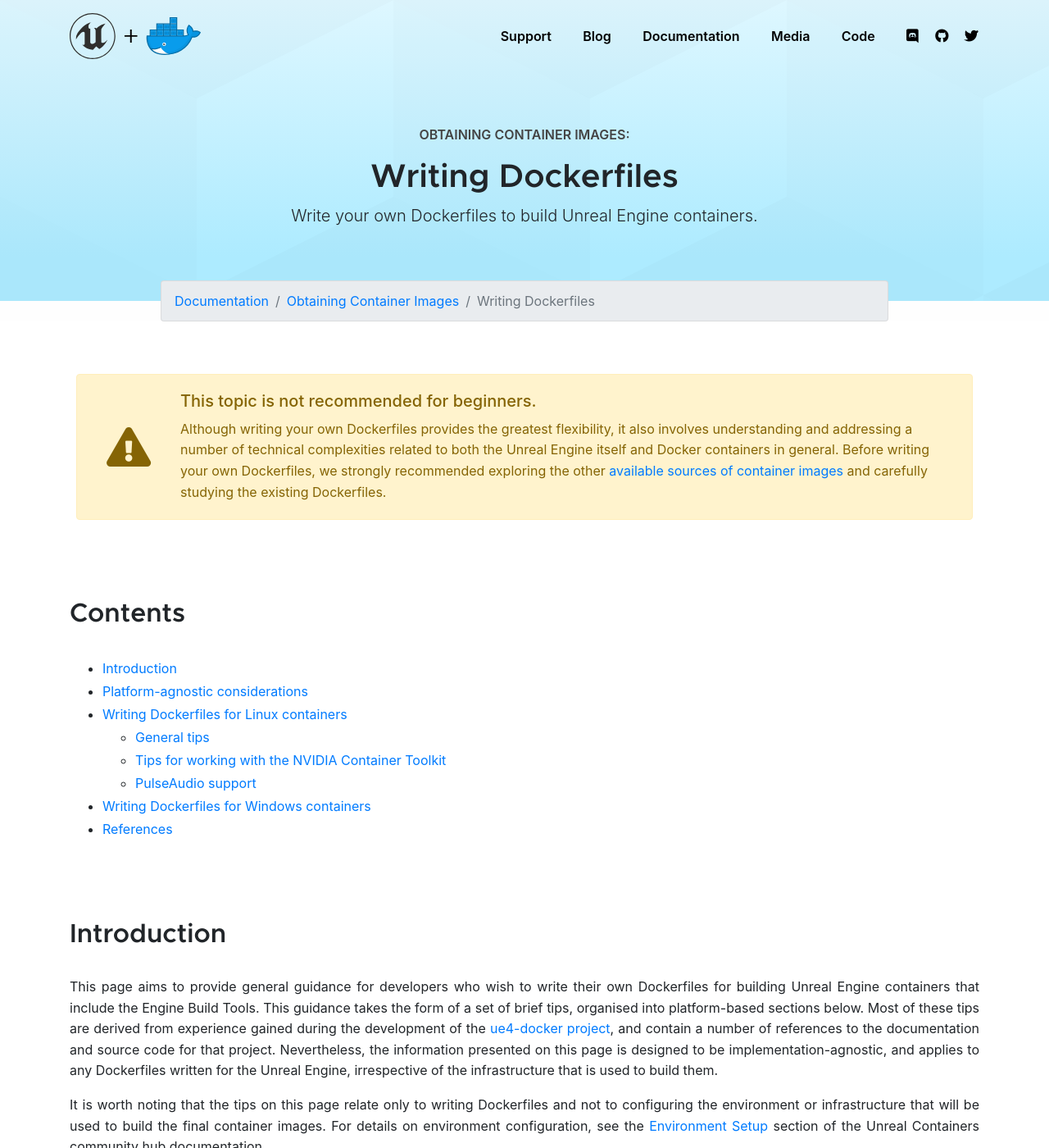
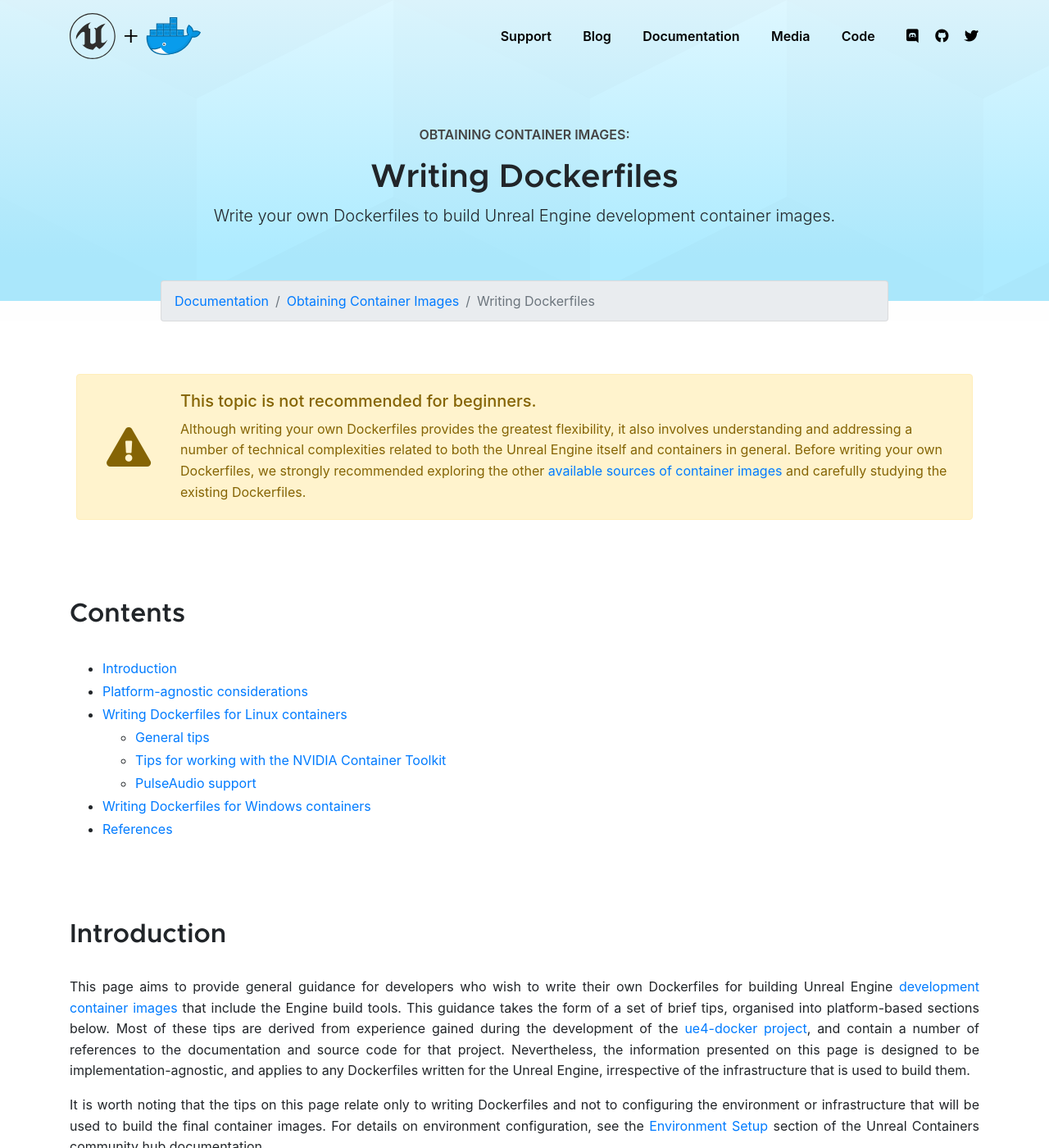
Before and after one commit to UnrealContainers/unrealcontainers.github.io, a Jekyll site: the page built from collections/_docs/obtaining-images/write-your-own.md, in a window 1280 px wide and 1400 px high. Shown: the whole window at 82% size. Built offline with Jekyll 4.4.1, drawn with Linux system fonts in a browser that asks for light colours; some of the changed text lies outside the part shown.

Commit message:
Wording tweaks in the Writing Dockerfiles page

```diff
--- a/collections/_docs/obtaining-images/write-your-own.md
+++ b/collections/_docs/obtaining-images/write-your-own.md
@@ -1,12 +1,12 @@
 ---
 title: Writing Dockerfiles
-tagline: Write your own Dockerfiles to build Unreal Engine containers.
+tagline: Write your own Dockerfiles to build Unreal Engine development container images.
 source: "Custom Dockerfiles"
 order: 4
 ---
 
 {% capture _alert_content %}
-Although writing your own Dockerfiles provides the greatest flexibility, it also involves understanding and addressing a number of technical complexities related to both the Unreal Engine itself and Docker containers in general. Before writing your own Dockerfiles, we strongly recommended exploring the other [available sources of container images](./image-sources) and carefully studying the existing Dockerfiles.
+Although writing your own Dockerfiles provides the greatest flexibility, it also involves understanding and addressing a number of technical complexities related to both the Unreal Engine itself and containers in general. Before writing your own Dockerfiles, we strongly recommended exploring the other [available sources of container images](./image-sources) and carefully studying the existing Dockerfiles.
 {% endcapture %}
 {% include alerts/warning.html title="This topic is not recommended for beginners." content=_alert_content %}
 
@@ -20,7 +20,7 @@
 
 ## Introduction
 
-This page aims to provide general guidance for developers who wish to write their own Dockerfiles for building Unreal Engine containers that include the Engine Build Tools. This guidance takes the form of a set of brief tips, organised into platform-based sections below. Most of these tips are derived from experience gained during the development of the [ue4-docker project](./ue4-docker), and contain a number of references to the documentation and source code for that project. Nevertheless, the information presented on this page is designed to be implementation-agnostic, and applies to any Dockerfiles written for the Unreal Engine, irrespective of the infrastructure that is used to build them.
+This page aims to provide general guidance for developers who wish to write their own Dockerfiles for building Unreal Engine [development container images](../concepts/image-types#development-images) that include the Engine build tools. This guidance takes the form of a set of brief tips, organised into platform-based sections below. Most of these tips are derived from experience gained during the development of the [ue4-docker project](./ue4-docker), and contain a number of references to the documentation and source code for that project. Nevertheless, the information presented on this page is designed to be implementation-agnostic, and applies to any Dockerfiles written for the Unreal Engine, irrespective of the infrastructure that is used to build them.
 
 It is worth noting that the tips on this page relate only to writing Dockerfiles and not to configuring the environment or infrastructure that will be used to build the final container images. For details on environment configuration, see the [Environment Setup](../environments) section of the Unreal Containers community hub documentation.
 
@@ -51,7 +51,7 @@
 
 ### Tips for working with the NVIDIA Container Toolkit
 
-- Container images built with the [NVIDIA Container Toolkit](../concepts/nvidia-docker) support will still run correctly using the standard Docker runtime, they just won't see any available GPU devices. Deriving an image from the [nvidia/opengl](https://hub.docker.com/r/nvidia/opengl/) or [nvidia/cudagl](https://hub.docker.com/r/nvidia/cudagl/) base images doesn't force you to use the NVIDIA Container Toolkit to run the resulting image. The image will work happily under the plain runtime, irrespective of whether it is run under Linux, Windows, or macOS.
+- Container images built with [NVIDIA Container Toolkit](../concepts/nvidia-docker) support will still run correctly using any OCI-compatible container runtime, they just won't see any available GPU devices. Deriving an image from the [nvidia/opengl](https://hub.docker.com/r/nvidia/opengl/) or [nvidia/cudagl](https://hub.docker.com/r/nvidia/cudagl/) base images **does not** force you to use the NVIDIA Container Toolkit to run the resulting image. Built images will work happily under any runtime, irrespective of whether it is run under Linux, Windows, or macOS.
 
 - GPU acceleration is not available during the build process. Although older versions of NVIDIA Docker allowed you to configure the Docker daemon to use the NVIDIA container runtime by default and thus enable build-time GPU access, [this was generally a bad idea because it could result in non-portable container images](https://github.com/NVIDIA/nvidia-docker/wiki/Frequently-Asked-Questions#can-i-use-the-gpu-during-a-container-build-ie-docker-build), and this option is not present in newer versions of the NVIDIA Container Toolkit. It is best to simply avoid running commands during the build process that require GPU access.
 
@@ -91,7 +91,7 @@
 
 - If it is feasible to do so, we recommend restricting support to Windows Server 2019 and newer. There are several reasons for this:
 
-  - Windows Server 2019 introduced the [mcr.microsoft.com/windows](https://hub.docker.com/_/microsoft-windows) base image, which provides a number of DLL files required by the Unreal Engine. This base image can either be used directly or the DLL files can be copied into the [mcr.microsoft.com/windows/servercore](https://hub.docker.com/_/microsoft-windows-servercore) base image to minimise the final image size. When building images for older versions of Windows Server, only the [mcr.microsoft.com/windows/servercore](https://hub.docker.com/_/microsoft-windows-servercore) base image is available and the required DLL files must be copied from another source, such as the host system.
+  - Windows Server 2019 introduced the [mcr.microsoft.com/windows](https://hub.docker.com/_/microsoft-windows) base image, which provides a number of DLL files required by the Unreal Engine. This base image can either be used directly or the relevant DLL files can be copied into the [mcr.microsoft.com/windows/servercore](https://hub.docker.com/_/microsoft-windows-servercore) base image to minimise the final image size. When building images for older versions of Windows Server, only the [mcr.microsoft.com/windows/servercore](https://hub.docker.com/_/microsoft-windows-servercore) base image is available and the required DLL files must be copied from another source, such as the host system.
 
   - Container images built for one version of Windows Server [are not compatible with other versions of Windows Server](https://docs.microsoft.com/en-us/virtualization/windowscontainers/deploy-containers/version-compatibility), except through the use of Hyper-V isolation mode. Every additional version of Windows Server that you support multiplies the number of configurations that need to be built and tested, increasing maintenance requirements.
 
```
